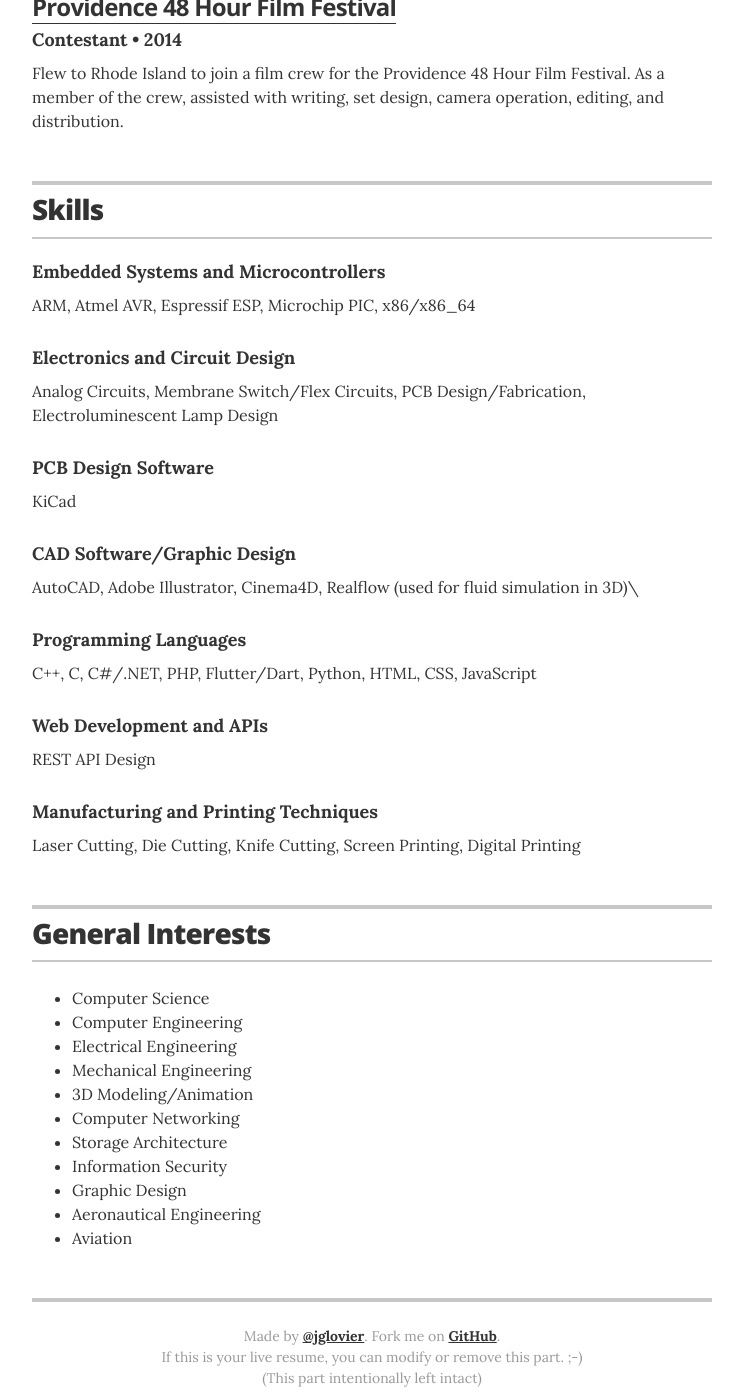
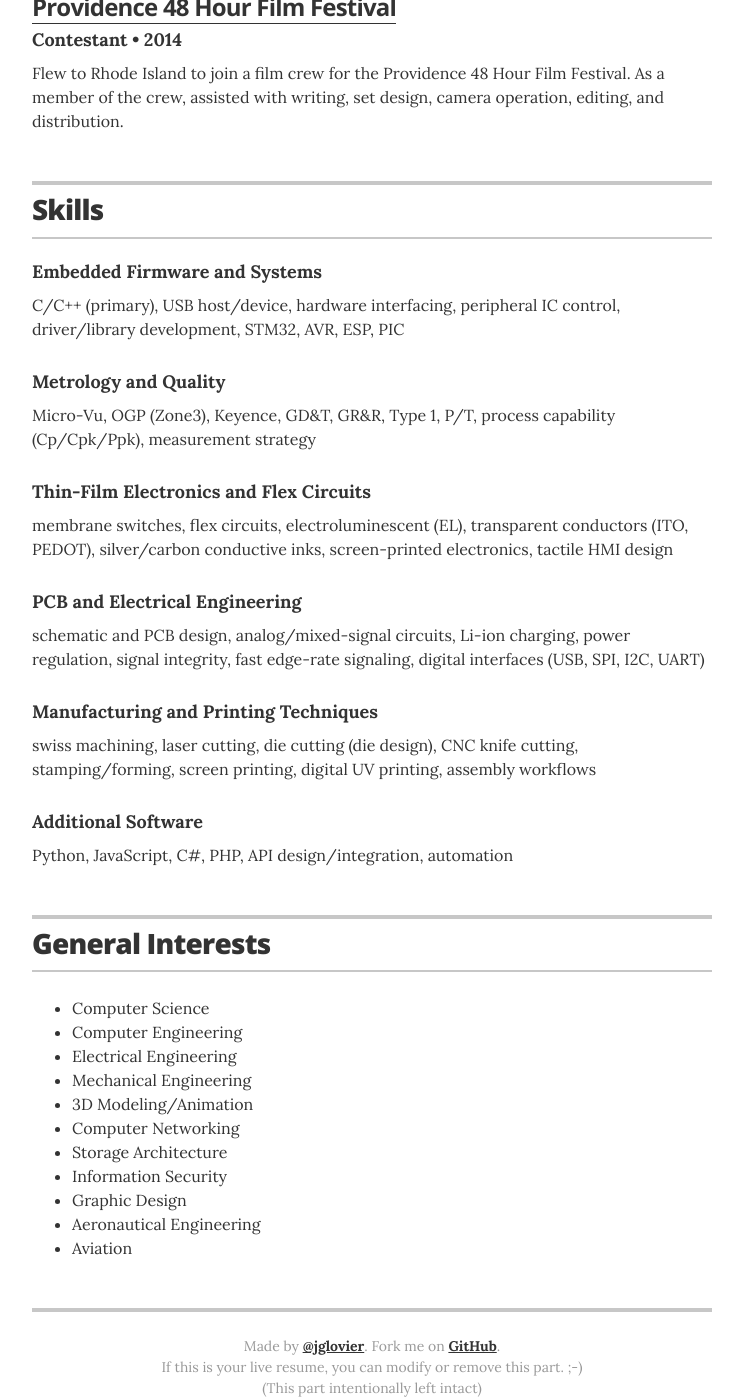
Before and after one commit to christian-kramer/christian-kramer.github.io, a Jekyll site: the page built from index.html, in a window 1280 px wide and 1400 px high, scrolled down 4829 px. Shown: the whole window, without its empty margins (268-1011 px from the left). Built offline with Jekyll 4.4.1, drawn with Linux system fonts in a browser that asks for light colours.

Commit message:
updated skills

```diff
--- a/_data/skills.yml
+++ b/_data/skills.yml
@@ -1,23 +1,19 @@
 # Skills
-# Software
 
-- skill: Embedded Systems and Microcontrollers
-  description: ARM, Atmel AVR, Espressif ESP, Microchip PIC, x86/x86_64
+- skill: Embedded Firmware and Systems
+  description: C/C++ (primary), USB host/device, hardware interfacing, peripheral IC control, driver/library development, STM32, AVR, ESP, PIC
 
-- skill: Electronics and Circuit Design
-  description: Analog Circuits, Membrane Switch/Flex Circuits, PCB Design/Fabrication, Electroluminescent Lamp Design
+- skill: Metrology and Quality
+  description: Micro-Vu, OGP (Zone3), Keyence, GD&T, GR&R, Type 1, P/T, process capability (Cp/Cpk/Ppk), measurement strategy
 
-- skill: PCB Design Software
-  description: KiCad
+- skill: Thin-Film Electronics and Flex Circuits
+  description: membrane switches, flex circuits, electroluminescent (EL), transparent conductors (ITO, PEDOT), silver/carbon conductive inks, screen-printed electronics, tactile HMI design
 
-- skill: CAD Software/Graphic Design
-  description: AutoCAD, Adobe Illustrator, Cinema4D, Realflow (used for fluid simulation in 3D)\
-
-- skill: Programming Languages
-  description: C++, C, C#/.NET, PHP, Flutter/Dart, Python, HTML, CSS, JavaScript
-
-- skill: Web Development and APIs
-  description: REST API Design
+- skill: PCB and Electrical Engineering
+  description: schematic and PCB design, analog/mixed-signal circuits, Li-ion charging, power regulation, signal integrity, fast edge-rate signaling, digital interfaces (USB, SPI, I2C, UART)
 
 - skill: Manufacturing and Printing Techniques
-  description: Laser Cutting, Die Cutting, Knife Cutting, Screen Printing, Digital Printing
+  description: swiss machining, laser cutting, die cutting (die design), CNC knife cutting, stamping/forming, screen printing, digital UV printing, assembly workflows
+
+- skill: Additional Software
+  description: Python, JavaScript, C#, PHP, API design/integration, automation
```
